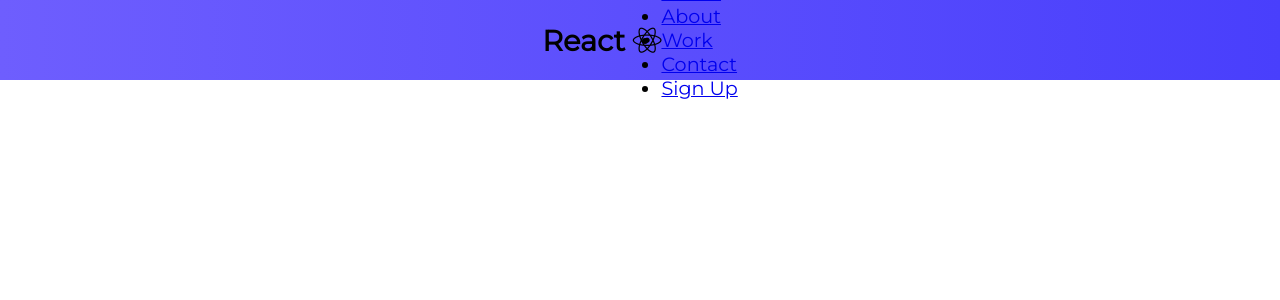
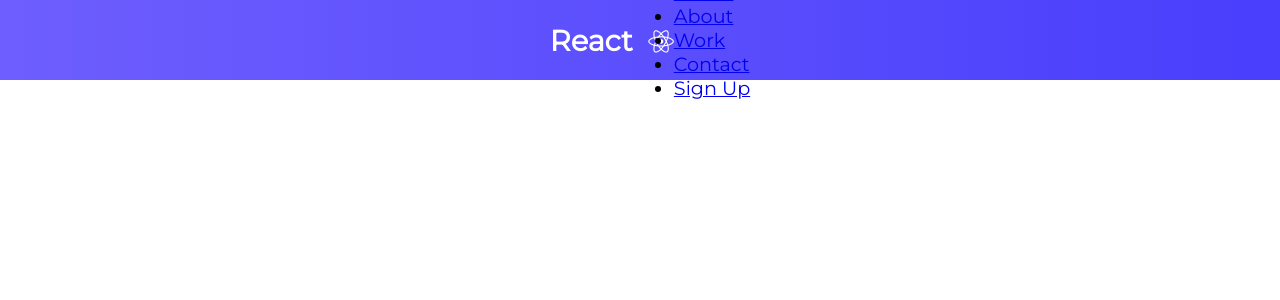
Before and after one commit to daphnemagsby/react-navbar, a React (Create React App) app: page / in a window 1280 px wide. Shown: the top 300 px of the page. Built offline with nearby package versions, Linux system fonts and the light colour scheme.

Commit message:
Add more styling

```diff
--- a/src/styles/Navbar.css
+++ b/src/styles/Navbar.css
@@ -6,3 +6,14 @@
 	align-items: center;
 	font-size: 1.2rem;
 }
+
+.navbar-logo{
+	color: #fff;
+	margin-left: 20px;
+	cursor: pointer;
+}
+
+.fa-react{
+	margin-left: 0.5rem;
+	font-size: 1.6rem;
+}
```
